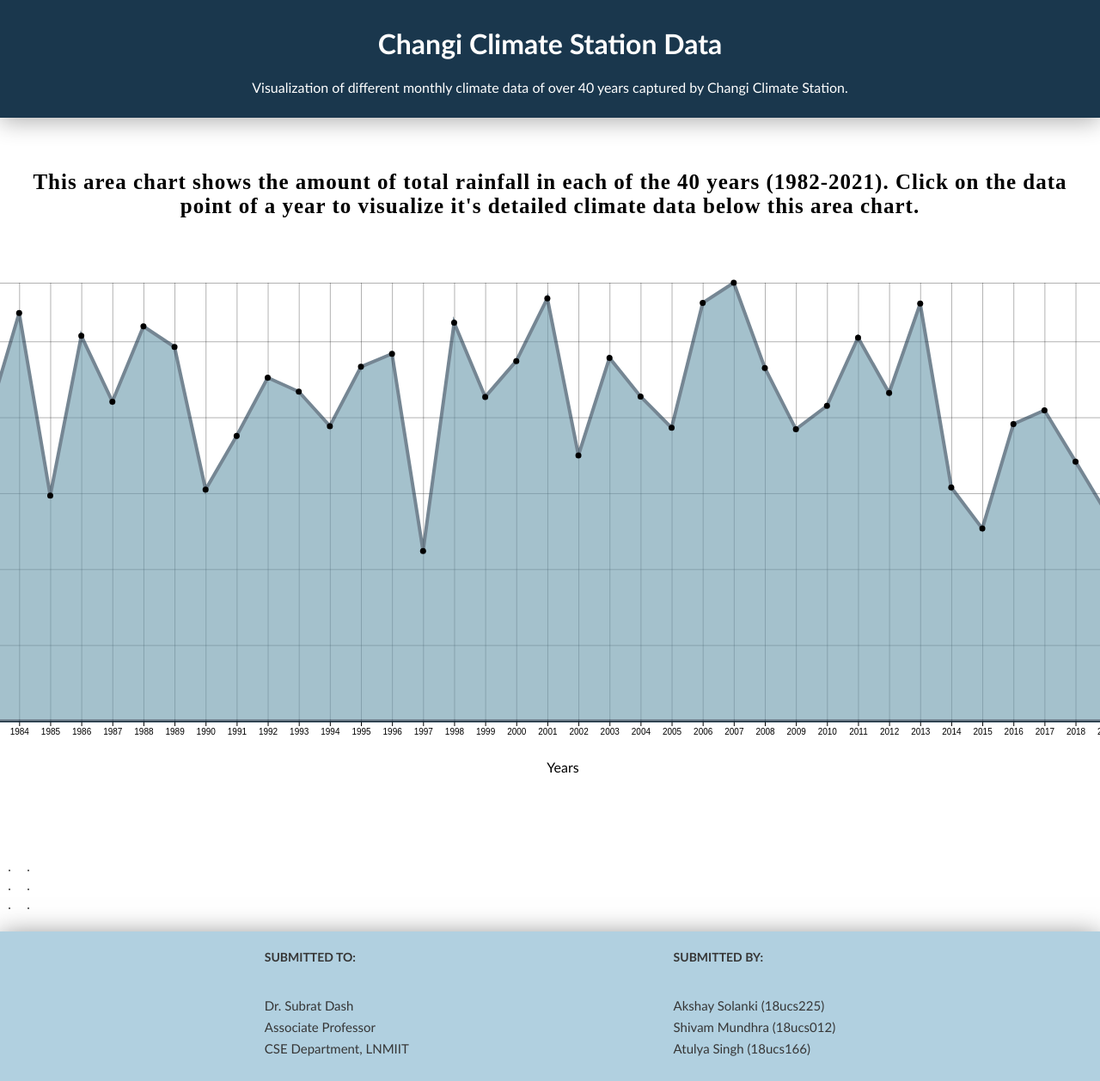
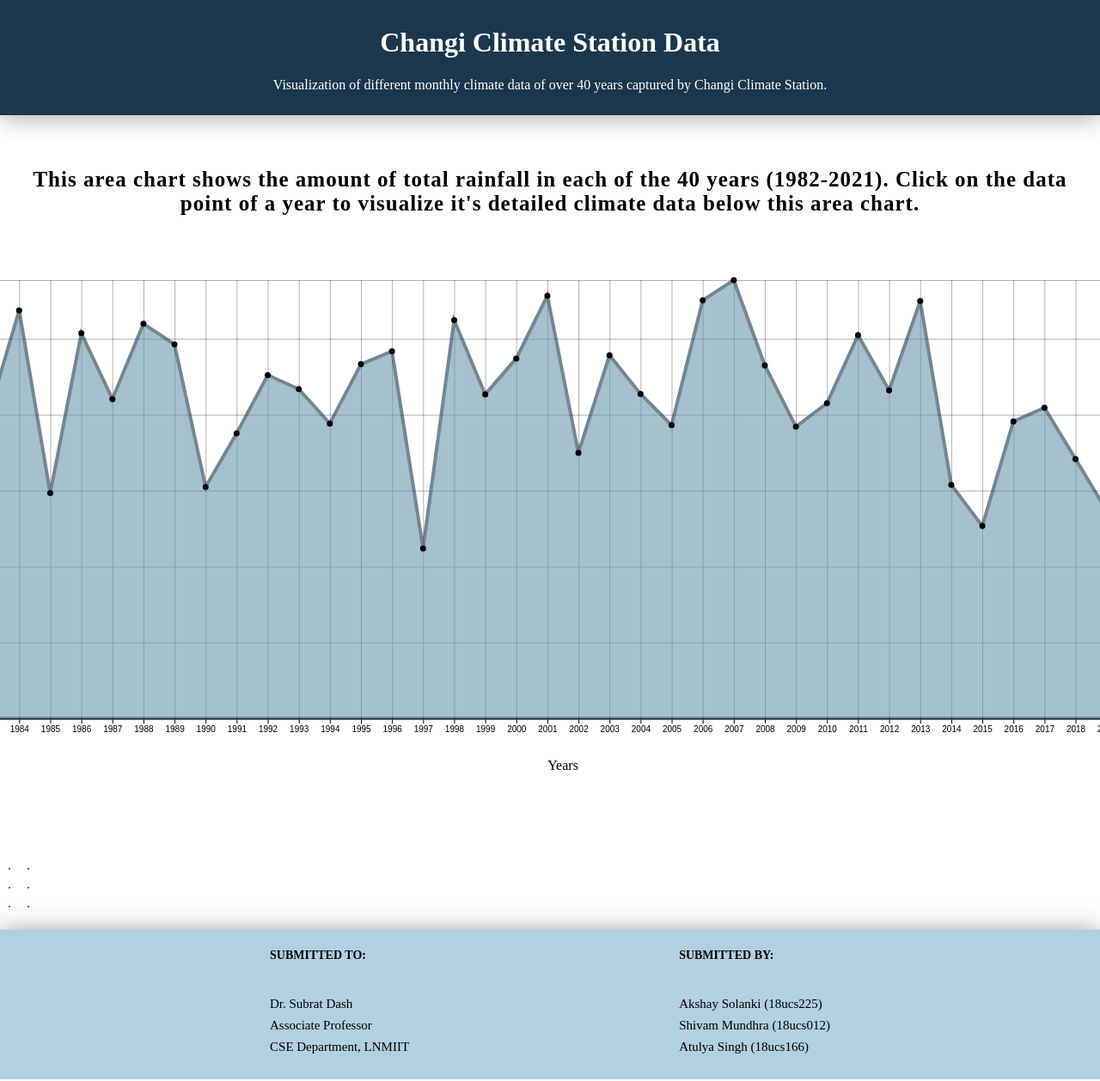
Before and after one commit to akshaysolanki941/ClimateDataVisualization, a plain HTML site: page index.html in a window 1280 px wide. Shown: the top 1258 px of the page at 86% size. Drawn offline with Linux system fonts and the light colour scheme.

Commit message:
color and font updated

```diff
--- a/style.css
+++ b/style.css
@@ -4,14 +4,12 @@ header {
   background: #1a374d;
   box-shadow: 0 5px 25px rgba(0, 0, 0, 0.3);
   color: white;
-  font-family: "Trebuchet MS";
 }
 
 .visualization {
   margin: auto;
   width: 50%;
   padding: 10px;
-  font-family: "Trebuchet MS";
   display: flex;
   justify-content: center;
 }
@@ -34,7 +32,6 @@ body {
 
 .problem_statement {
   margin: 0em 3em 1em 3em;
-  font-family: "Trebuchet MS";
 }
 
 .footer {
@@ -42,9 +39,8 @@ body {
   padding: 15px 0 10px;
   font-size: 15px;
   box-shadow: 0px 5px 30px rgba(0, 0, 0, 0.5);
-  font-family: "Trebuchet MS";
   line-height: 25px;
-  color: #363636;
+  color: #000000;
   display: flex;
   justify-content: space-evenly;
 }
```
